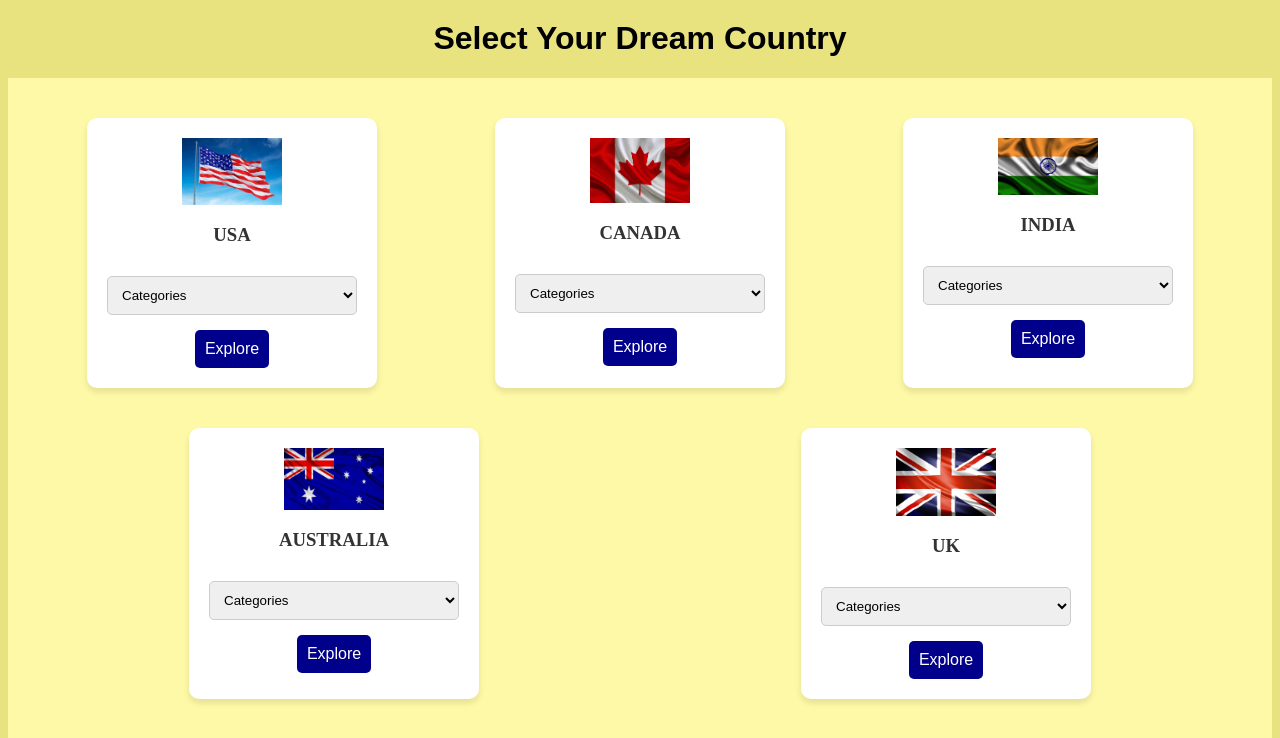
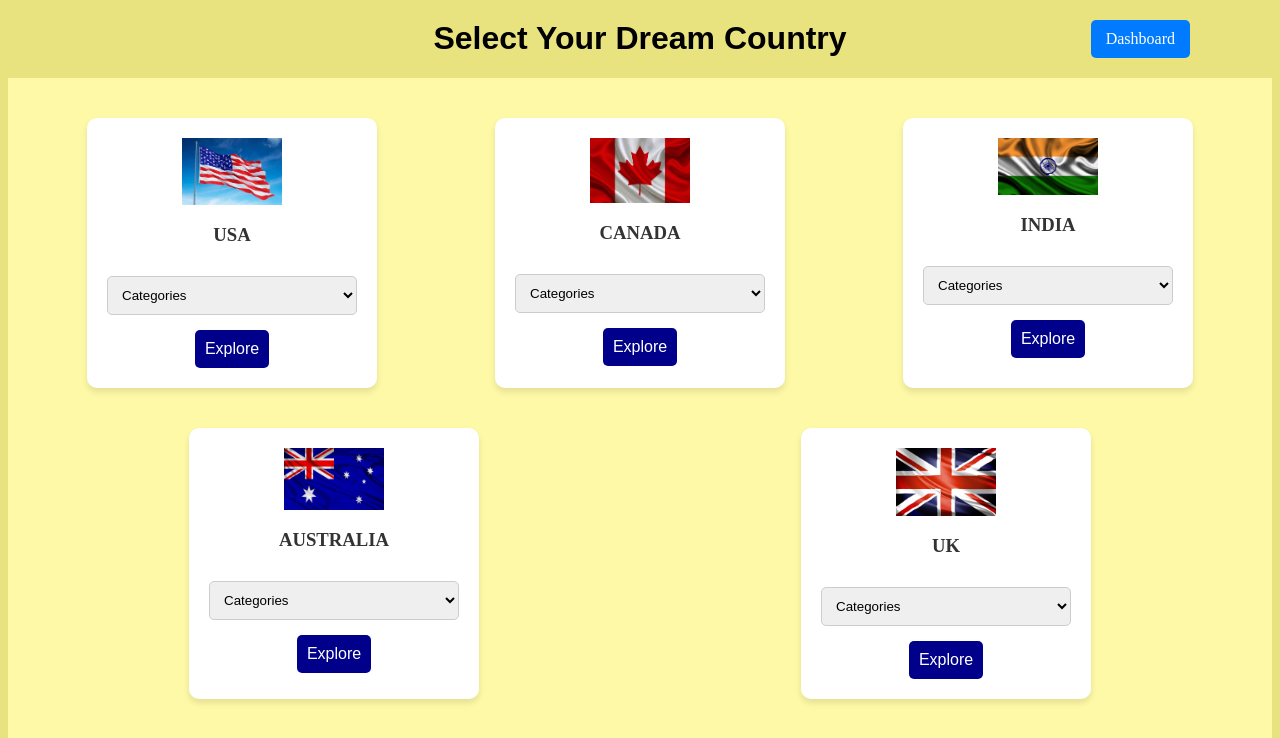
Before and after one commit to harshita-2005/job_search_1, a Flask app: page /countries in a window 1280 px wide. Shown: the top 738 px of the page. Run offline with Flask 3, Linux system fonts and the light colour scheme.

Commit message:
Update countries.html
done some additional changes

```diff
--- a/src/templates/countries.html
+++ b/src/templates/countries.html
@@ -4,7 +4,7 @@
     <meta charset="UTF-8">
     <meta name="viewport" content="width=device-width, initial-scale=1.0">
     <title>Countries</title>
-    <link rel="stylesheet" href="{{url_for('static',filename='css/style1.css')}}">
+    <link rel="stylesheet" href="{{ url_for('static', filename='css/style1.css') }}">
     <script>
         // Function to validate form submission
         function validateForm(selectElement) {
@@ -16,12 +16,29 @@
             return true;  // Allow form submission
         }
     </script>
+    <style>
+        .dashboard-button {
+            position: absolute;
+            top: 20px;
+            right: 90px;
+            background-color: #007bff; /* Primary color */
+            color: white;
+            padding: 10px 15px;
+            border-radius: 5px;
+            text-decoration: none; /* Remove underline */
+            transition: background-color 0.3s;
+        }
+        .dashboard-button:hover {
+            background-color: #0056b3; /* Darker shade on hover */
+        }
+    </style>
 </head>
 <body>
+    <a href="{{ url_for('user_dash') }}" class="dashboard-button">Dashboard</a>
     <h1>Select Your Dream Country</h1>
     <div class="countries-container">
         <div class="country-box">
-            <img src="{{ url_for('static', filename='imgs/usa-flag.jpg')}}" alt="USA Flag">
+            <img src="{{ url_for('static', filename='imgs/usa-flag.jpg') }}" alt="USA Flag">
             <h3>USA</h3>
             <form action="{{ url_for('explore_jobs') }}" method="POST" onsubmit="return validateForm(this);">
                 <input type="hidden" name="country" value="US">
@@ -39,8 +56,9 @@
             </form>
         </div>
 
+        <!-- Repeat similar structure for other countries -->
         <div class="country-box">
-            <img src="{{ url_for('static', filename='imgs/canada-flag.jpg')}}" alt="Canada Flag">
+            <img src="{{ url_for('static', filename='imgs/canada-flag.jpg') }}" alt="Canada Flag">
             <h3>CANADA</h3>
             <form action="{{ url_for('explore_jobs') }}" method="POST" onsubmit="return validateForm(this);">
                 <input type="hidden" name="country" value="Canada">
@@ -59,18 +77,18 @@
                     <option value="Maintainance jobs">Maintainance jobs</option>
                     <option value="Manfacuturing jobs">Manfacuturing jobs</option>
                     <option value="part time jobs">part time jobs</option>
-                <option value="PR advertising and marketing jobs"> PR advertising and marketing jobs</option>
-                <option value="Retail Jobs"> Retail Jobs</option>
-                <option value="Sales Jobs"> Sales Jobs</option>
-                <option value="Teaching jobs"> Teaching jobs</option>
-                <option value="Trade & construction jobs"> Trade & construction jobs</option>
+                    <option value="PR advertising and marketing jobs">PR advertising and marketing jobs</option>
+                    <option value="Retail Jobs">Retail Jobs</option>
+                    <option value="Sales Jobs">Sales Jobs</option>
+                    <option value="Teaching jobs">Teaching jobs</option>
+                    <option value="Trade & construction jobs">Trade & construction jobs</option>
                 </select>
                 <button type="submit" class="explore-btn">Explore</button>
             </form>
         </div>
 
         <div class="country-box">
-            <img src="{{ url_for('static', filename='imgs/india-flag.jpg')}}" alt="INDIA Flag">
+            <img src="{{ url_for('static', filename='imgs/india-flag.jpg') }}" alt="INDIA Flag">
             <h3>INDIA</h3>
             <form action="{{ url_for('explore_jobs') }}" method="POST" onsubmit="return validateForm(this);">
                 <input type="hidden" name="country" value="India">
@@ -82,22 +100,21 @@
                     <option value="Creative & design jobs">Creative & design jobs</option>
                     <option value="Customer services jobs">Customer services jobs</option>
                     <option value="energy oil gasjobs">energy oil gasjobs</option>
-                <option value="Hospitality & catering jobs"> Hospitality & catering jobs</option>
+                    <option value="Hospitality & catering jobs">Hospitality & catering jobs</option>
                     <option value="HR & requirement Jobs">HR & requirement Jobs</option>
-                <option value="IT Jobs"> IT Jobs</option>
-                <option value="PR, advertising & marketing jobs"> PR, advertising & marketing jobs</option>
-                <option value="Sales jobs"> Sales jobs</option>
-                <option value="Scientific & QAjobs"> Scientific & QAjobs</option>
+                    <option value="IT Jobs">IT Jobs</option>
+                    <option value="PR, advertising & marketing jobs">PR, advertising & marketing jobs</option>
+                    <option value="Sales jobs">Sales jobs</option>
+                    <option value="Scientific & QAjobs">Scientific & QAjobs</option>
                     <option value="Social work jobs">Social work jobs</option>
-                <option value="Teaching jobs"> Teaching jobs</option>
-
+                    <option value="Teaching jobs">Teaching jobs</option>
                 </select>
                 <button type="submit" class="explore-btn">Explore</button>
             </form>
         </div>
 
         <div class="country-box">
-            <img src="{{ url_for('static', filename='imgs/aus-flag.jpg')}}" alt="AUS Flag">
+            <img src="{{ url_for('static', filename='imgs/aus-flag.jpg') }}" alt="AUS Flag">
             <h3>AUSTRALIA</h3>
             <form action="{{ url_for('explore_jobs') }}" method="POST" onsubmit="return validateForm(this);">
                 <input type="hidden" name="country" value="Australia">
@@ -121,14 +138,13 @@
                     <option value="sales Jobs">sales Jobs</option>
                     <option value="Teaching jobs">Teaching jobs</option>
                     <option value="Trade & Construction jobs">Trade & Construction jobs</option>
-
                 </select>
                 <button type="submit" class="explore-btn">Explore</button>
             </form>
         </div>
 
         <div class="country-box">
-            <img src="{{ url_for('static', filename='imgs/uk-flag.jpg')}}" alt="UK Flag">
+            <img src="{{ url_for('static', filename='imgs/uk-flag.jpg') }}" alt="UK Flag">
             <h3>UK</h3>
             <form action="{{ url_for('explore_jobs') }}" method="POST" onsubmit="return validateForm(this);">
                 <input type="hidden" name="country" value="UK">
@@ -151,7 +167,6 @@
                 <button type="submit" class="explore-btn">Explore</button>
             </form>
         </div>
-
     </div>
 </body>
 </html>
```
Lines whose indentation alone changed are shown as unchanged.
